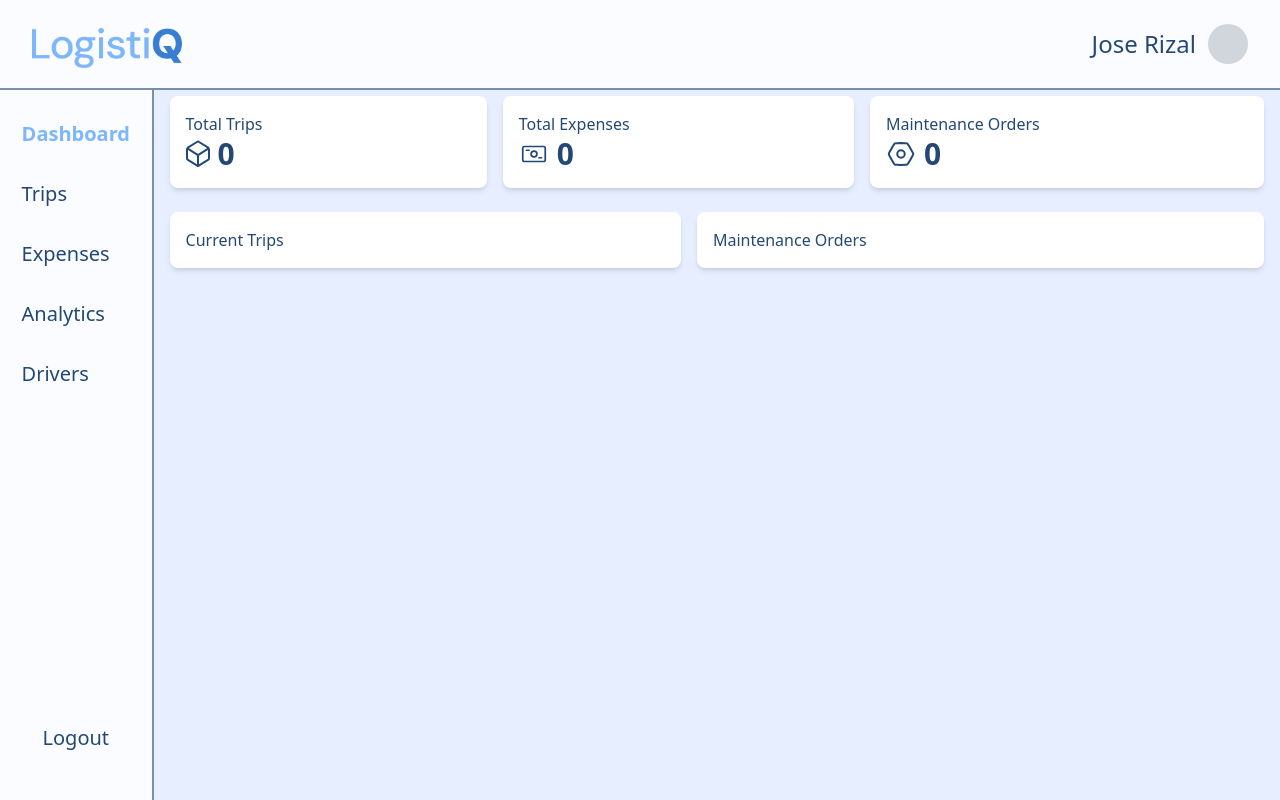
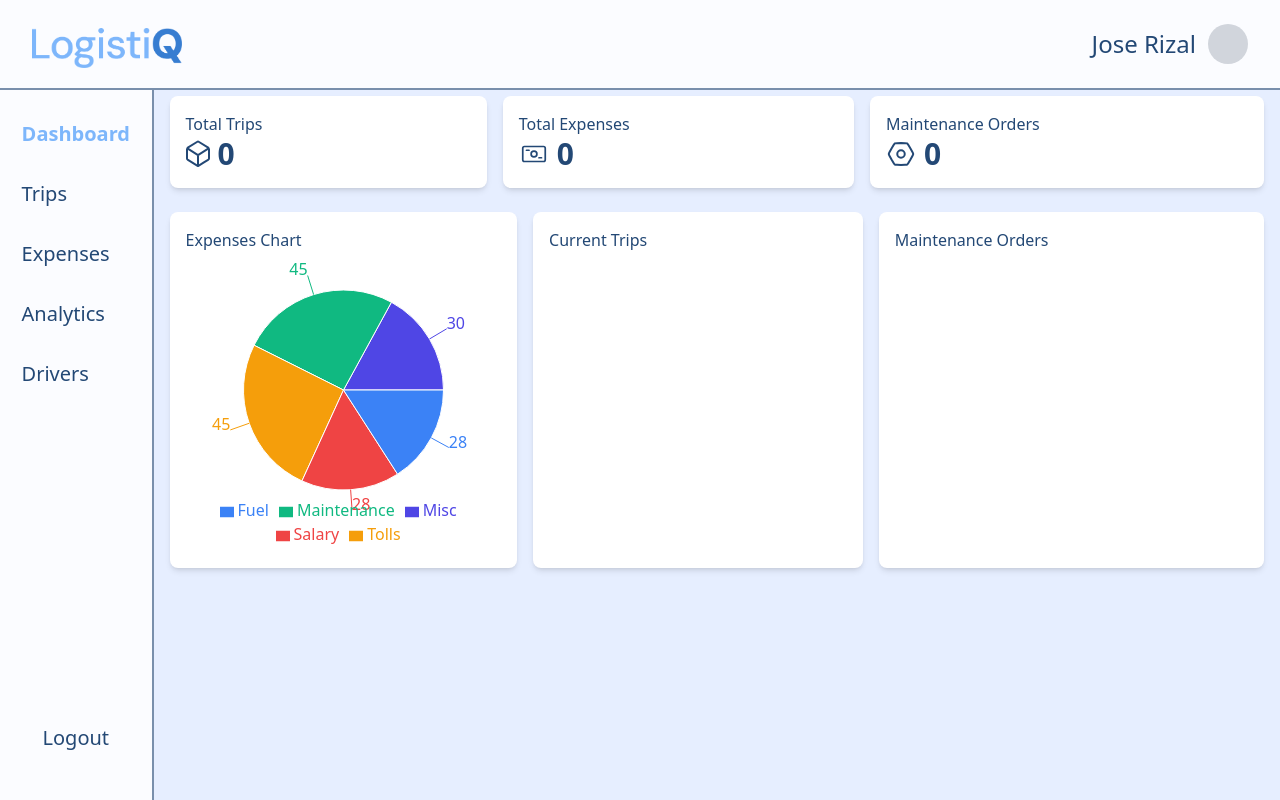
Before and after one commit to gabrieljamesbenedict/LogistiQ, a Next.js app: page /dashboard in a window 1280 px wide. Built offline with nearby package versions, Linux system fonts and the light colour scheme.

Commit message:
feat: chart impl @ dashboard

```diff
--- a/src/app/dashboard/page.tsx
+++ b/src/app/dashboard/page.tsx
@@ -1,5 +1,6 @@
 "use client"
 
+import Chart, { DataPoint, ExpenseType } from '../components/Chart'
 import Card from '../components/Card'
 import Image from 'next/image'
 import CardRowContainer from '../components/CardRowContainer'
@@ -11,6 +12,13 @@ const DashboardPage = () => {
   const [totalExpenses, setTotalExpenses] = useState(0);
   const [maintenanceOrders, setMaintenanceOrders] = useState(0);
 
+  const [expensesData, setExpensesData] = useState<DataPoint[]>([ //dummy data, replace with api call
+    { name: ExpenseType.MISC, value: 30 },
+    { name: ExpenseType.MAINTENANCE, value: 45 },
+    { name: ExpenseType.TOLLS, value: 45 },
+    { name: ExpenseType.SALARY, value: 28 },
+    { name: ExpenseType.FUEL, value: 28 },
+  ]);
 
   return (
     <div className="flex flex-col gap-6 justify-between">
@@ -41,6 +49,10 @@ const DashboardPage = () => {
 
       <CardRowContainer>
         <Card>
+          <h2>Expenses Chart</h2>
+          <Chart data={expensesData} />
+        </Card>
+        <Card>
           <h2>Current Trips</h2>
         </Card>
         <Card>
@@ -53,36 +65,3 @@ const DashboardPage = () => {
 }
 
 export default DashboardPage
-
-{/* <Card title="Total Trips" height={100} width={275}>
-  <div className="flex items-center gap-2 relative h-full">
-    <Image src="/package.svg" alt="package" width={24} height={24} />
-    <h1 className="text-3xl font-bold">240</h1>
-    <div className="absolute bottom-3 right-1 flex gap-1">
-      <Image src="/arrow.svg" alt="arrow" width={16} height={16} />
-      <span className="text-lg font-semibold">+12%</span>
-    </div>
-  </div>
-</Card>
-<Card title="Total Expenses" height={100} width={300}>
-  <div className="flex items-center gap-2 relative h-full">
-    <Image src="/money.svg" alt="money" width={30} height={30} />
-    <h1 className="text-2xl font-bold">P22,400.00</h1>
-    <div className="absolute bottom-3 right-1 flex gap-1">
-      <Image src="/arrow.svg" alt="arrow" width={16} height={16} />
-      <span className="text-lg font-semibold">+12%</span>
-    </div>
-  </div>
-</Card>
-<Card title="Maintainance Orders" height={100} width={275}>
-  <div className="flex items-center gap-2 relative h-full">
-    <Image src="/setting.svg" alt="setting" width={24} height={24} />
-    <h1 className="text-3xl font-bold">9</h1>
-  </div>
-</Card>
-<Card title="Active Drivers" height={100} width={275}>
-  <div className="flex items-center gap-2 relative h-full">
-    <Image src="/package_car.svg" alt="package_car" width={24} height={24} />
-    <h1 className="text-3xl font-bold">240</h1>
-  </div>
-</Card> */}
```
